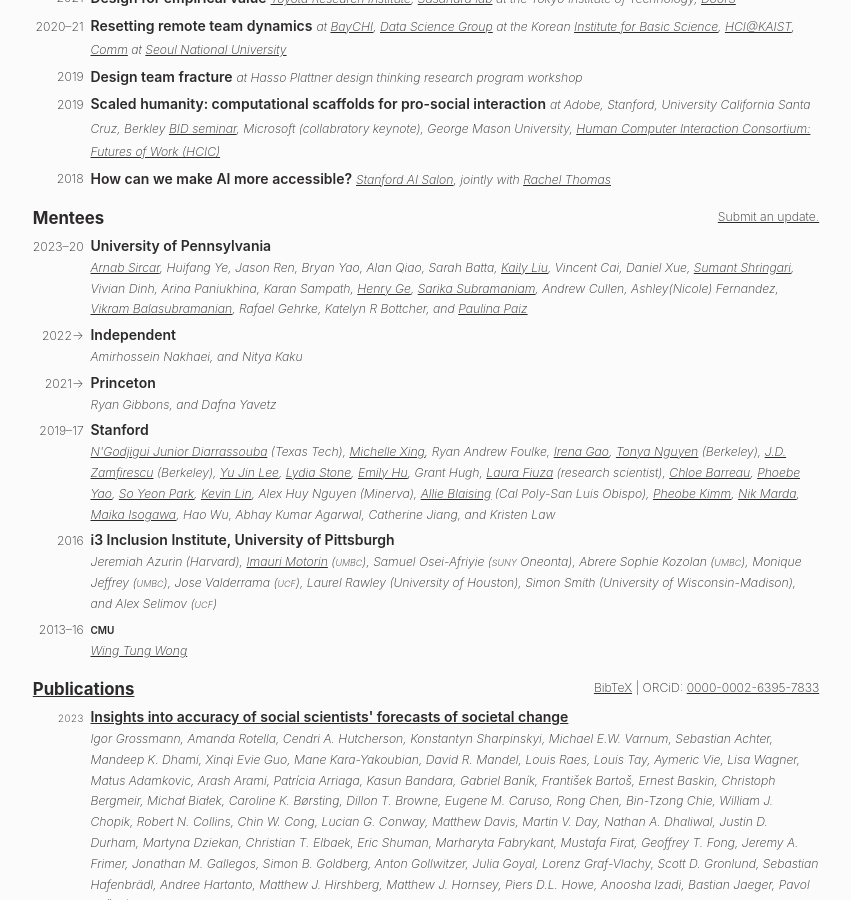
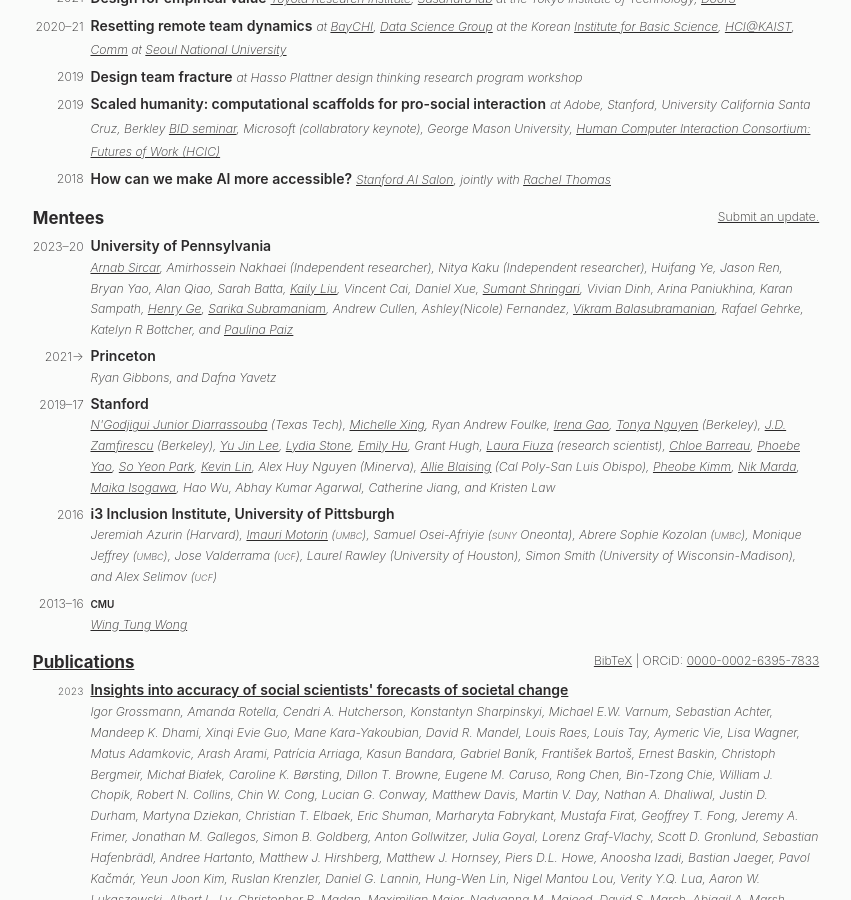
Before and after one commit to markwhiting/Whiting.me, a Jekyll site: the page built from cv.html, in a window 1280 px wide and 900 px high, scrolled down 1966 px. Shown: the whole window, without its empty margins (214-1065 px from the left). Built offline with Jekyll 4.4.1, drawn with Linux system fonts in a browser that asks for light colours.

Commit message:
Update mentees.yml

```diff
--- a/_data/mentees.yml
+++ b/_data/mentees.yml
@@ -8,11 +8,13 @@
 #   dateEnd: yyyy-mm-dd (if you don't know the day, just put 01)
 
 - name: Nitya Kaku
-  institution: Independent
+  notes: Independent researcher
+  institution: University of Pennsylvania
   dateStart: 2022-11-01
 
 - name: Amirhossein Nakhaei
-  institution: Independent
+  notes: Independent researcher
+  institution: University of Pennsylvania
   dateStart: 2022-11-15
 
 - name: Bryan Yao
```
